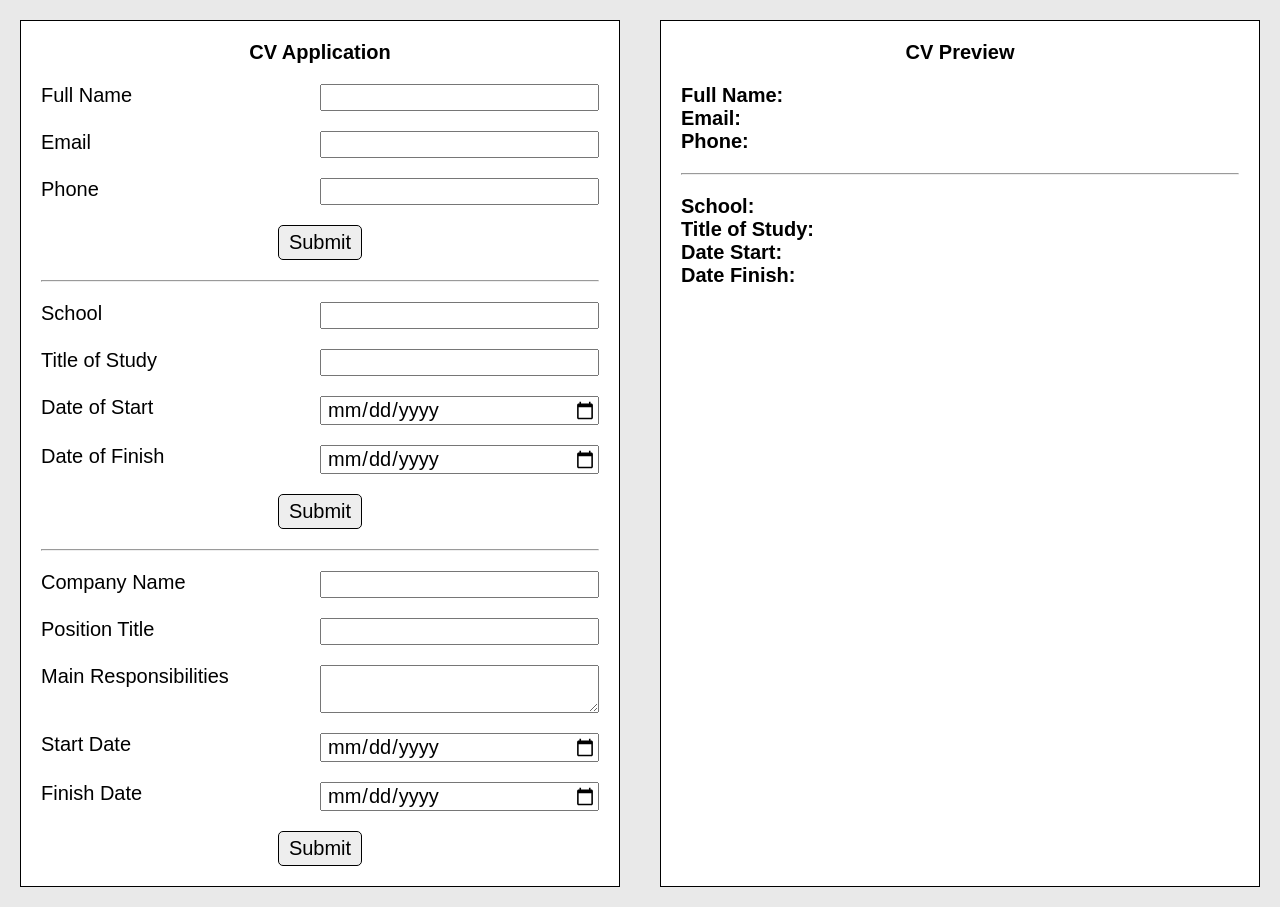
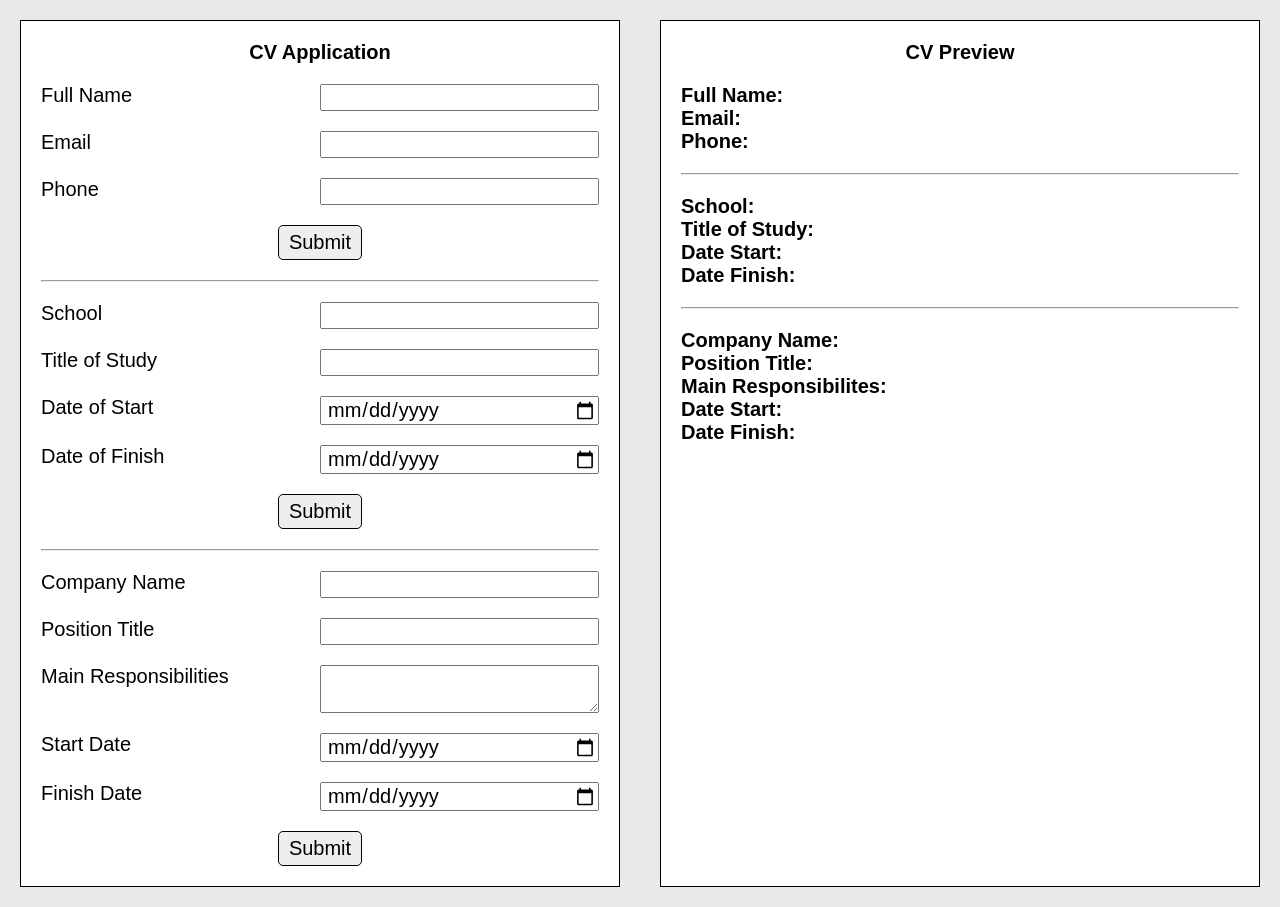
Before and after one commit to yunemak/cv-application, a React (Vite) app: page / in a window 1280 px wide. Built offline with nearby package versions, Linux system fonts and the light colour scheme.

Commit message:
feat: Add experience preview

```diff
--- a/src/App.jsx
+++ b/src/App.jsx
@@ -4,17 +4,24 @@ import Contact from "./components/Contact";
 import { useState } from "react";
 
 function App() {
+	// Contact
 	let [isContactSubmitted, setIsContactSubmited] = useState(false);
 	let [fullName, setFullName] = useState("");
 	let [email, setEmail] = useState("");
 	let [phone, setPhone] = useState("");
-
+	// Education
 	let [isEducationSubmitted, setIsEducationSubmitted] = useState(false);
 	let [school, setSchool] = useState("");
 	let [study, setStudy] = useState("");
 	let [studyDateStart, setStudyDateStart] = useState("");
 	let [studyDateFinish, setStudyDateFinish] = useState("");
-
+	// Experience
+	let [isExperienceSubmitted, setIsExperienceSubmitted] = useState(false);
+	let [companyName, setCompanyName] = useState("");
+	let [positionTitle, setPositionTitle] = useState("");
+	let [mainResponsibilities, setMainResponsibilities] = useState("");
+	let [experienceDateStart, setExperienceDateStart] = useState("");
+	let [experienceDateFinish, setExperienceDateFinish] = useState("");
 	return (
 		<div className="app">
 			<div className="input-field">
@@ -43,7 +50,20 @@ function App() {
 					setStudyDateFinish={setStudyDateFinish}
 				/>
 				<hr />
-				<Experience />
+				<Experience
+					isExperienceSubmitted={isExperienceSubmitted}
+					setIsExperienceSubmitted={setIsExperienceSubmitted}
+					companyName={companyName}
+					setCompanyName={setCompanyName}
+					positionTitle={positionTitle}
+					setPositionTitle={setPositionTitle}
+					mainResponsibilities={mainResponsibilities}
+					setMainResponsibilities={setMainResponsibilities}
+					experienceDateStart={experienceDateStart}
+					setExperienceDateStart={setExperienceDateStart}
+					experienceDateFinish={experienceDateFinish}
+					setExperienceDateFinish={setExperienceDateFinish}
+				/>
 			</div>
 			<div className="output-field">
 				<h1>CV Preview</h1>
@@ -76,7 +96,29 @@ function App() {
 						{isEducationSubmitted ? studyDateFinish : ""}
 					</p>
 				</div>
-				<div className="experience-preview"></div>
+				<hr />
+				<div className="experience-preview">
+					<p>
+						<b>Company Name: </b>
+						{isExperienceSubmitted ? companyName : ""}
+					</p>
+					<p>
+						<b>Position Title: </b>
+						{isExperienceSubmitted ? positionTitle : ""}
+					</p>
+					<p>
+						<b>Main Responsibilites:</b>
+						{isExperienceSubmitted ? mainResponsibilities : ""}
+					</p>
+					<p>
+						<b>Date Start: </b>
+						{isExperienceSubmitted ? experienceDateStart : ""}
+					</p>
+					<p>
+						<b>Date Finish: </b>
+						{isExperienceSubmitted ? experienceDateFinish : ""}
+					</p>
+				</div>
 			</div>
 		</div>
 	);
--- a/src/components/Experience.jsx
+++ b/src/components/Experience.jsx
@@ -1,23 +1,85 @@
 import "../styles/form.css";
 
-function Experience() {
+function Experience({
+	isExperienceSubmitted,
+	setIsExperienceSubmitted,
+	companyName,
+	setCompanyName,
+	positionTitle,
+	setPositionTitle,
+	mainResponsibilities,
+	setMainResponsibilities,
+	experienceDateStart,
+	setExperienceDateStart,
+	experienceDateFinish,
+	setExperienceDateFinish,
+}) {
+	function handleSubmit(e) {
+		e.preventDefault();
+		setIsExperienceSubmitted(!isExperienceSubmitted);
+	}
+
+	function handleCompanyName(e) {
+		setCompanyName(e.target.value);
+	}
+
+	function handlePositionTitle(e) {
+		setPositionTitle(e.target.value);
+	}
+
+	function handleMainResponsibilities(e) {
+		setMainResponsibilities(e.target.value);
+	}
+
+	function handleDateStart(e) {
+		setExperienceDateStart(e.target.value);
+	}
+
+	function handleDateFinish(e) {
+		setExperienceDateFinish(e.target.value);
+	}
+
 	return (
-		<form>
+		<form onSubmit={handleSubmit}>
 			<div className="experience-form">
 				<label htmlFor="company-name">Company Name</label>
-				<input id="company-name" type="text" />
+				<input
+					id="company-name"
+					type="text"
+					onChange={handleCompanyName}
+					value={companyName}
+				/>
 				<label htmlFor="position-title">Position Title</label>
-				<input id="position-title" type="text" />
+				<input
+					id="position-title"
+					type="text"
+					onChange={handlePositionTitle}
+					value={positionTitle}
+				/>
 				<label htmlFor="main-responsibilities">
 					Main Responsibilities
 				</label>
-				<textarea id="main-responsibilities"></textarea>
+				<textarea
+					id="main-responsibilities"
+					onChange={handleMainResponsibilities}
+					value={mainResponsibilities}
+				></textarea>
 				<label htmlFor="start-date">Start Date</label>
-				<input id="start-date" type="date" />
+				<input
+					id="start-date"
+					type="date"
+					onChange={handleDateStart}
+					value={experienceDateStart}
+				/>
 				<label htmlFor="finish-date">Finish Date</label>
-				<input id="finish-date" type="date" />
+				<input
+					id="finish-date"
+					type="date"
+					onChange={handleDateFinish}
+					value={experienceDateFinish}
+				/>
 			</div>
-			<button>Submit</button>
+			<button>{isExperienceSubmitted ? "Edit" : "Submit"}</button>
 		</form>
 	);
 }
```
